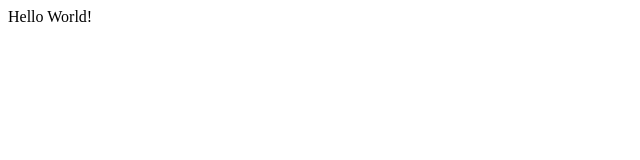
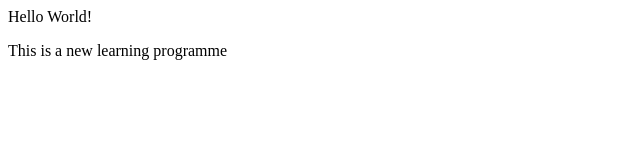
Before and after one commit to Sree-Vidya-Shankar/New-demo, a plain HTML site: page index.html in a window 1280 px wide. Shown: the whole page, without its empty margins (0-640 px from the left). Drawn offline with Linux system fonts and the light colour scheme.

Commit message:
Updated again

```diff
--- a/index.html
+++ b/index.html
@@ -1 +1,2 @@
 <p>Hello World!</p>
+<p>This is a new learning programme</p>
```
